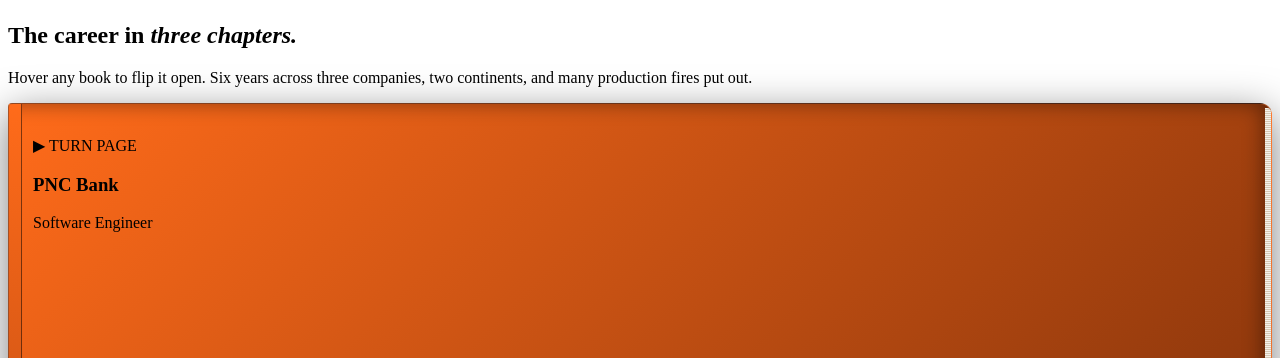
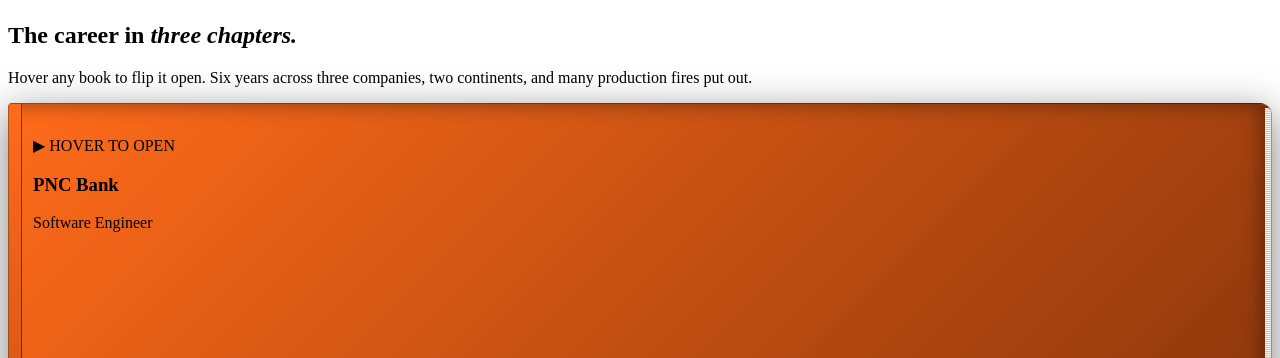
Before and after one commit to sujithsrinivasg8-dev/sujith-portfolio, a React (Vite) app: page / in a window 1280 px wide. Shown: the part 7079-7437 px from the top of the page. Built offline with nearby package versions, Linux system fonts and the light colour scheme; the HTML template or start-up script is replaced by a standard one.

Commit message:
Fix Book3D: proper page-turn open animation, selectable highlights, fixed cover flip

```diff
--- a/src/components/Book3D.jsx
+++ b/src/components/Book3D.jsx
@@ -1,10 +1,11 @@
 import { useState } from 'react'
-import { motion } from 'framer-motion'
+import { motion, AnimatePresence } from 'framer-motion'
 
 /**
- * Book3D — recreation of Framer marketplace "Book" component
- * A 3D book with cover, spine, pages. Opens on hover/click revealing
- * the inside content. Multiple pages can flip individually.
+ * Book3D — Fixed 3D book component
+ * Proper page-turn animation (not butterfly wave).
+ * Cover flips open like a real book cover rotating from left spine.
+ * Highlight points inside are selectable.
  */
 export default function Book3D({
   title,
@@ -19,21 +20,69 @@
   const [pageIdx, setPageIdx] = useState(0)
 
   return (
-    <div className={`relative ${className}`} style={{ perspective: 2000 }}>
+    <div
+      className={`relative select-none ${className}`}
+      style={{ perspective: '1200px' }}
+    >
+      {/* Book wrapper — rotates open from left spine */}
+      <div
+        style={{
+          width: '100%',
+          aspectRatio: '3/4',
+          position: 'relative',
+          transformStyle: 'preserve-3d',
+        }}
+      >
+        {/* Static back page visible behind cover when open */}
+        <div
+          style={{
+            position: 'absolute',
+            inset: 0,
+            background: 'linear-gradient(135deg, #F5F1EA, #DCD0BC)',
+            borderRadius: '4px 12px 12px 4px',
+            zIndex: 1,
+            padding: '36px 32px',
+            color: '#1a1a1a',
+            overflowY: 'auto',
+          }}
+        >
+          <div className="font-mono text-[9px] uppercase tracking-[0.2em] text-amber/60 mb-3">
+            ◆ INDEX
+          </div>
+          <h4 className="font-display text-xl mt-2 mb-3 text-ink">Career chapters</h4>
+          <ul className="space-y-1.5 text-[10px] text-ink/70 font-mono">
+            {pages.map((p, i) => (
+              <li key={i} className="flex justify-between">
+                <span className="select-text">{p.chapter || `Ch. ${i + 1}`}</span>
+                <span className="text-ink/40">··· {String(i + 1).padStart(2, '0')}</span>
+              </li>
+            ))}
+          </ul>
+        </div>
+
+        {/* Cover — rotates open on hover, properly hinged at left */}
         <motion.div
-        animate={{ rotateY: open ? -160 : 0 }}
-        transition={{ type: 'spring', stiffness: 80, damping: 14 }}
+          animate={{
+            rotateY: open ? -155 : 0,
+          }}
+          transition={{
+            type: 'spring',
+            stiffness: 60,
+            damping: 18,
+            mass: 1,
+          }}
           onHoverStart={() => setOpen(true)}
           onHoverEnd={() => setOpen(false)}
           style={{
-          width: '100%',
-          aspectRatio: '3/4',
+            position: 'absolute',
+            inset: 0,
             transformStyle: 'preserve-3d',
-          transformOrigin: 'left center',
-          cursor: 'none',
+            transformOrigin: '0% 50%',
+            cursor: 'pointer',
+            zIndex: 2,
           }}
         >
-        {/* Cover (front of book) */}
+          {/* Front face of cover */}
           <div
             style={{
               position: 'absolute',
@@ -41,12 +90,16 @@
               background: cover || `linear-gradient(135deg, ${spine}, #2a0000)`,
               borderRadius: '4px 12px 12px 4px',
               backfaceVisibility: 'hidden',
-            boxShadow: '0 10px 40px rgba(0,0,0,0.5), inset -8px 0 20px rgba(0,0,0,0.4)',
+              WebkitBackfaceVisibility: 'hidden',
+              boxShadow: open
+                ? '4px 10px 30px rgba(0,0,0,0.4)'
+                : '0 10px 40px rgba(0,0,0,0.5), inset -8px 0 20px rgba(0,0,0,0.4)',
               padding: '32px 24px',
               display: 'flex',
               flexDirection: 'column',
               justifyContent: 'space-between',
               border: '1px solid rgba(245,241,234,0.1)',
+              transition: 'box-shadow 0.3s ease',
             }}
           >
             {/* Spine accent */}
@@ -61,7 +114,7 @@
 
             <div>
               <div className="font-mono uppercase tracking-[0.3em] text-[10px] text-amber/80 mb-2">
-              ▶ TURN PAGE
+                ▶ HOVER TO OPEN
               </div>
               <h3 className="font-display text-cream text-3xl leading-tight">{title}</h3>
               {subtitle && (
@@ -95,78 +148,104 @@
             }} />
           </div>
 
-        {/* Inside left page (behind cover when open) */}
+          {/* Inside of cover (visible when open, rotated 180) */}
           <div
             style={{
               position: 'absolute',
               inset: 0,
               background: 'linear-gradient(135deg, #F5F1EA, #E8DDCB)',
+              borderRadius: '12px 4px 4px 12px',
+              backfaceVisibility: 'hidden',
+              WebkitBackfaceVisibility: 'hidden',
+              transform: 'rotateY(180deg)',
+              padding: '36px 32px',
+              color: '#1a1a1a',
+            }}
+          >
+            <div className="font-mono text-[9px] uppercase tracking-[0.2em] text-amber mb-2">
+              ◆ INSIDE COVER
+            </div>
+            <p className="font-mono text-[10px] text-ink/60 leading-relaxed">
+              {subtitle || title}
+            </p>
+          </div>
+        </motion.div>
+
+        {/* Content page — shown when open */}
+        <AnimatePresence>
+          {open && pages[pageIdx] && (
+            <motion.div
+              key={pageIdx}
+              initial={{ opacity: 0, x: 20 }}
+              animate={{ opacity: 1, x: 0 }}
+              exit={{ opacity: 0, x: 20 }}
+              transition={{ delay: 0.2, duration: 0.3 }}
+              style={{
+                position: 'absolute',
+                inset: 0,
+                background: 'linear-gradient(135deg, #F5F1EA, #E8DDCB)',
                 borderRadius: '4px 12px 12px 4px',
-            backfaceVisibility: 'hidden',
-            transform: 'rotateY(180deg)',
+                zIndex: 0,
                 padding: '36px 32px',
                 color: '#1a1a1a',
                 fontSize: '11px',
                 lineHeight: 1.6,
+                overflowY: 'auto',
+                userSelect: 'text',
               }}
             >
-          {pages[pageIdx] && (
-            <div>
               <div className="font-mono uppercase tracking-widest text-[9px] text-amber mb-3">
                 ◆ {pages[pageIdx].chapter || 'CHAPTER'}
               </div>
-              <h4 className="font-display text-2xl mb-4 text-ink leading-snug">
+              <h4 className="font-display text-2xl mb-4 text-ink leading-snug select-text">
                 {pages[pageIdx].title}
               </h4>
-              <p style={{ color: '#444', fontSize: 11 }}>
+              <p style={{ color: '#444', fontSize: 11 }} className="select-text">
                 {pages[pageIdx].text}
               </p>
+
+              {/* Highlights — fully selectable */}
+              {pages[pageIdx].highlights && pages[pageIdx].highlights.length > 0 && (
+                <ul className="mt-4 space-y-2">
+                  {pages[pageIdx].highlights.map((h, hi) => (
+                    <li
+                      key={hi}
+                      className="flex items-start gap-2 text-[10px] font-mono text-ink/80 select-text cursor-text"
+                    >
+                      <span className="text-amber mt-0.5 flex-shrink-0">▸</span>
+                      <span className="select-text">{h}</span>
+                    </li>
+                  ))}
+                </ul>
+              )}
+
+              {/* Page navigation */}
               {pages.length > 1 && (
-                <div className="absolute bottom-6 left-8 right-8 flex justify-between font-mono text-[9px] text-ink/40">
+                <div className="absolute bottom-4 left-6 right-6 flex justify-between font-mono text-[9px] text-ink/40">
                   <span>
                     {String(pageIdx + 1).padStart(2, '0')} / {String(pages.length).padStart(2, '0')}
                   </span>
-                  <div className="flex gap-2">
+                  <div className="flex gap-3">
                     <button
                       onClick={(e) => { e.stopPropagation(); setPageIdx(Math.max(0, pageIdx - 1)) }}
-                      className="hover:text-amber transition"
-                    >◄</button>
+                      className="hover:text-amber transition cursor-pointer disabled:opacity-30"
+                      disabled={pageIdx === 0}
+                    >
+                      ‹ prev
+                    </button>
                     <button
                       onClick={(e) => { e.stopPropagation(); setPageIdx(Math.min(pages.length - 1, pageIdx + 1)) }}
-                      className="hover:text-amber transition"
-                    >►</button>
+                      className="hover:text-amber transition cursor-pointer disabled:opacity-30"
+                      disabled={pageIdx === pages.length - 1}
+                    >
+                      next ›
+                    </button>
                   </div>
                 </div>
               )}
-            </div>
+            </motion.div>
           )}
-        </div>
-      </motion.div>
-
-      {/* Static back page visible behind */}
-      <div
-        style={{
-          position: 'absolute',
-          inset: 0,
-          background: 'linear-gradient(135deg, #F5F1EA, #DCD0BC)',
-          borderRadius: '4px 12px 12px 4px',
-          zIndex: -1,
-          padding: '36px 32px',
-          color: '#1a1a1a',
-        }}
-      >
-        <div className="font-mono text-[9px] uppercase tracking-[0.2em] text-amber/60">
-          ◆ INDEX
-        </div>
-        <h4 className="font-display text-xl mt-2 mb-3 text-ink">Career chapters</h4>
-        <ul className="space-y-1.5 text-[10px] text-ink/70 font-mono">
-          {pages.map((p, i) => (
-            <li key={i} className="flex justify-between">
-              <span>{p.chapter || `Ch. ${i+1}`}</span>
-              <span className="text-ink/40">··· {String(i+1).padStart(2,'0')}</span>
-            </li>
-          ))}
-        </ul>
+        </AnimatePresence>
       </div>
     </div>
   )
```
Lines whose indentation alone changed are shown as unchanged.
